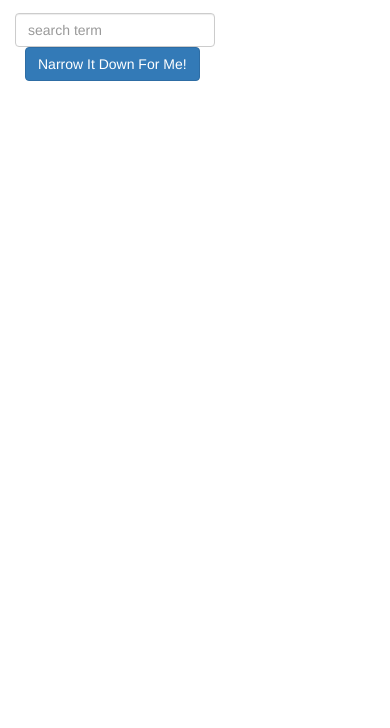
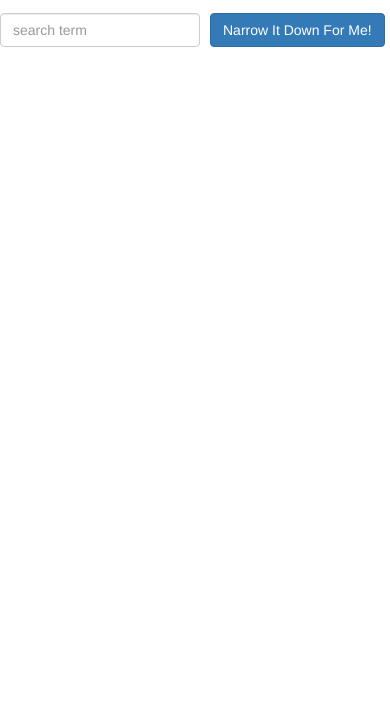
Before and after one commit to evelynsr/coursera-angular-test, a plain HTML site: page module3-solution/index.html in a window 390 px wide. Shown: the part 116-844 px from the top of the page. Drawn offline with Linux system fonts and the light colour scheme; no server answers.

Commit message:
Update index.html

```diff
--- a/module3-solution/index.html
+++ b/module3-solution/index.html
@@ -1,3 +1,4 @@
+
 <!doctype html>
 <html lang="en" ng-app='NarrowItDownApp'>
   <head>
@@ -11,16 +12,22 @@
 <body>
    <div class="container" ng-controller="NarrowItDownController as item">
     <h1>Narrow Down Your Chinese Menu Choice</h1>
+  <div class="row">
+      <input type="text" ng-model="item.search" placeholder="search term" class="form-control">
+    <div class="form-group narrow-button">
+      <button ng-click="item.dataSearch(item.search)" class="btn btn-primary">Narrow It Down For Me!</button>
+    </div>
 
-    <div class="form-group">
-      <input type="text" ng-model="item.searchTerm" placeholder="search term" class="form-control">
     </div>
-    <div class="form-group narrow-button">
-      <button ng-click="item.search();" class="btn btn-primary">Narrow It Down For Me!</button>
+    <div class="col-md-12">
+    	<p class="notFound" ng-if="!item.found">Nothing found</p>
     </div>
-    <br>
     <!-- found-items should be implemented as a component -->
+    <div class="row">
+      <div class="col-md-10">
     <found-items found="item.found" on-remove="item.remove(index)"></found-items>
+    </div>
+    </div>
   </div>
 
 </body>
```
